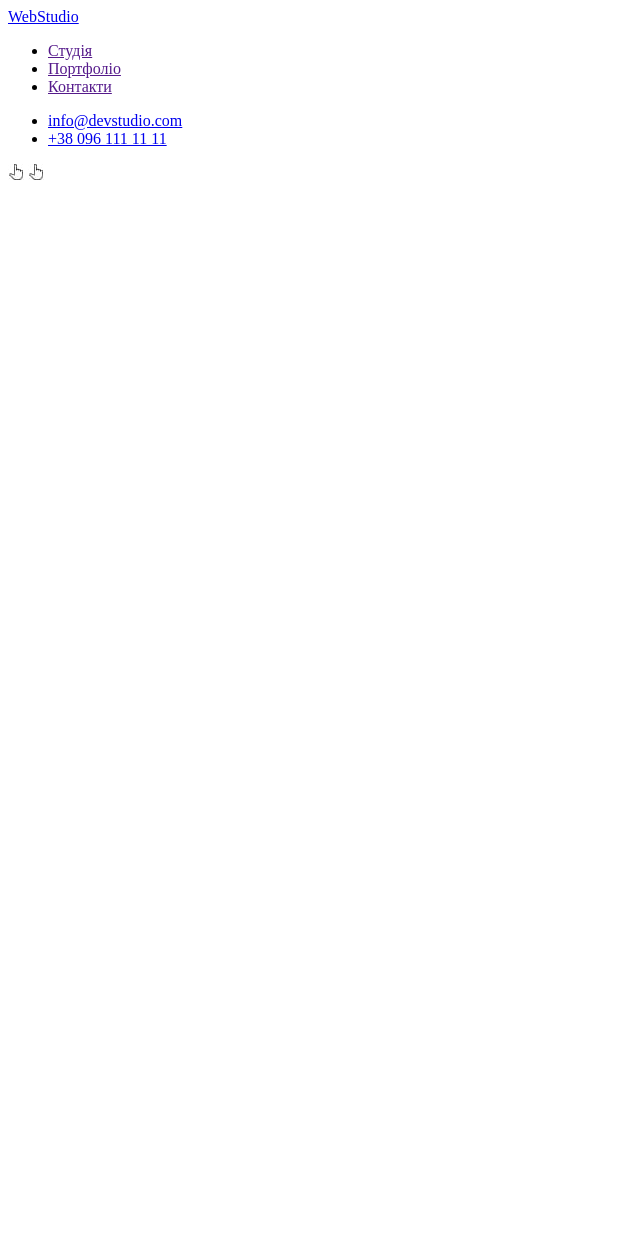
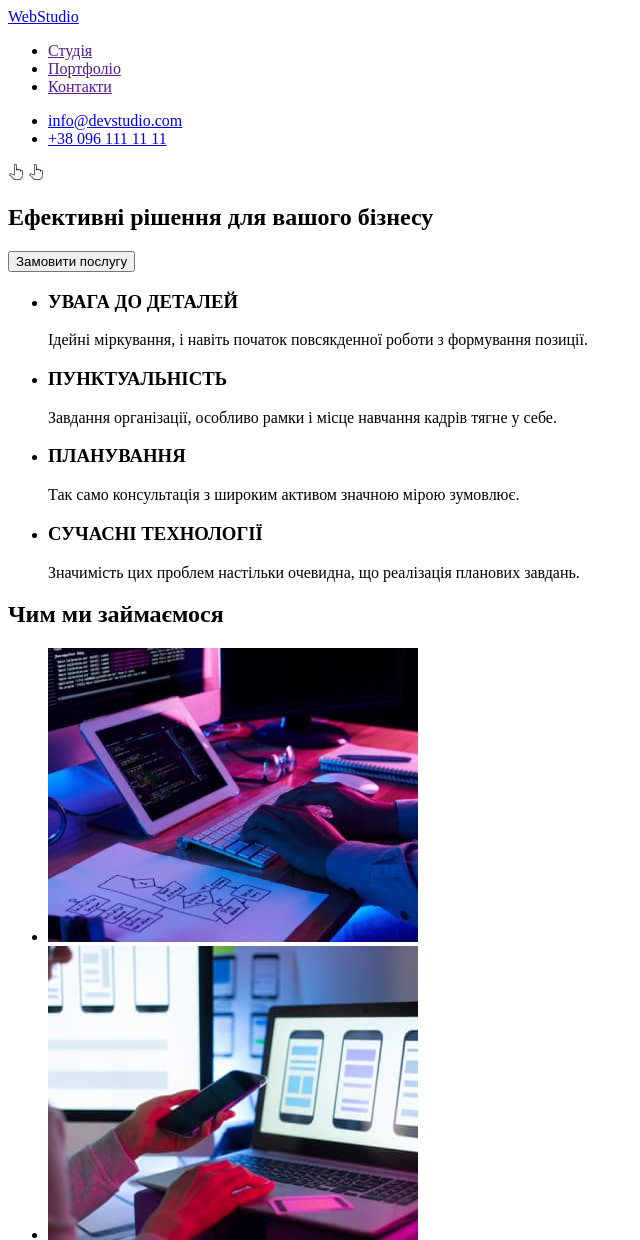
Before and after one commit to soe4ka/goit-markup-hw-01, a plain HTML site: page index.html in a window 1280 px wide. Shown: the top 1240 px of the page, without its empty margins (0-640 px from the left). Before the commit the page ends 800 px from the top, so only its background shows below. Drawn offline with Linux system fonts and the light colour scheme.

Commit message:
2 next section and structure

```diff
--- a/index.html
+++ b/index.html
@@ -29,6 +29,49 @@
 <!--пересмотреть добавление этих картинок-->
     </header>
 
+    <div>
+        <section>
+            <h1>Ефективні рішення для вашого бізнесу</h1>
+            <button type="button">Замовити послугу</button>
+        </section>
+    </div>
 
+    <section>
+        <div>
+            <ul>
+                <li>
+                    <h3>УВАГА ДО ДЕТАЛЕЙ</h3>
+                    <p>Ідейні міркування, і навіть початок повсякденної роботи з формування позиції.</p>
+                </li>
+                <li>
+                    <h3>ПУНКТУАЛЬНІСТЬ</h3>
+                    <p>Завдання організації, особливо рамки і місце навчання кадрів тягне у себе.</p>
+                </li>
+                <li>
+                    <h3>ПЛАНУВАННЯ</h3>
+                    <p>Так само консультація з широким активом значною мірою зумовлює.</p>
+                </li>
+                <li>
+                    <h3>СУЧАСНІ ТЕХНОЛОГІЇ</h3>
+                    <p>Значимість цих проблем настільки очевидна, що реалізація планових завдань.</p>
+                </li>
+            </ul>
+        </div>
+        <div>
+            <h2>Чим ми займаємося</h2>
+            <ul>
+                <li><img src="./images/box1.jpg" alt="Написання коду"></li>
+                <li><img src="./images/box2.jpg" alt="UI/UX дизайн"></li>
+                <li><img src="./images/box3.jpg" alt="Вибір кольорів"></li>
+            </ul>
+        </div>
+    </section>
+
+    <section>
+        <h2>Наша команда</h2>
+        <ul>
+
+        </ul>
+    </section>
 </body>
 </html>
```
Also changed, not shown: images/box1.jpg (added), images/box2.jpg (added), images/box3.jpg (added).
